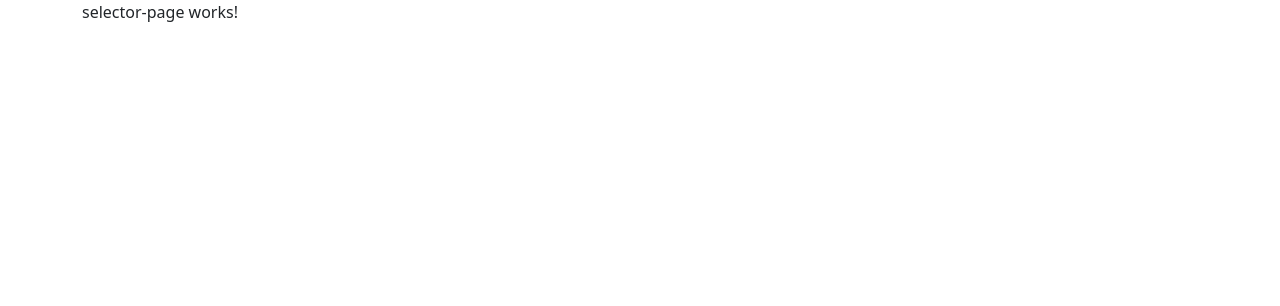
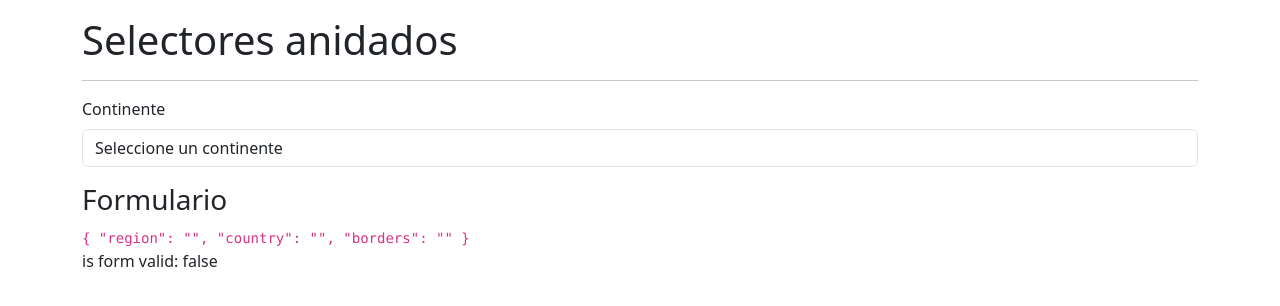
Before and after one commit to jhonnycgarcia/dev-talleres-selectores-app, an Angular app: page /selector in a window 1280 px wide. Shown: the top 306 px of the page. Built offline with nearby package versions, Linux system fonts and the light colour scheme.

Commit message:
Formulario reactivo - primer selector

```diff
--- a/src/app/countries/countries.module.ts
+++ b/src/app/countries/countries.module.ts
@@ -1,5 +1,6 @@
 import { NgModule } from '@angular/core';
 import { CommonModule } from '@angular/common';
+import { ReactiveFormsModule } from '@angular/forms';
 
 import { CountriesRoutingModule } from './countries-routing.module';
 import { SelectorPageComponent } from './pages/selector-page/selector-page.component';
@@ -11,7 +12,8 @@
   ],
   imports: [
     CommonModule,
-    CountriesRoutingModule
+    CountriesRoutingModule,
+    ReactiveFormsModule,
   ]
 })
 export class CountriesModule { }
--- a/src/app/countries/pages/selector-page/selector-page.component.html
+++ b/src/app/countries/pages/selector-page/selector-page.component.html
@@ -1 +1,28 @@
-<p>selector-page works!</p>
+<h1 class="mt-3">Selectores anidados</h1>
+<hr>
+
+<form [formGroup]="myForm" (ngSubmit)="onSubmit()" autocomplete="off">
+
+  <!-- Region -->
+   <div class="row mb-3">
+    <div class="col">
+      <label for="region" class="form-label">Continente</label>
+      <select
+        name="region" id="region"
+        formControlName="region"
+        class="form-control"
+      >
+        <option value="">Seleccione un continente</option>
+      </select>
+    </div>
+   </div>
+
+</form>
+
+<h3>Formulario</h3>
+<code>
+  {{ myForm.value | json }}
+</code>
+<p>
+  is form valid: {{ myForm.valid | json }}
+</p>
--- a/src/app/countries/pages/selector-page/selector-page.component.ts
+++ b/src/app/countries/pages/selector-page/selector-page.component.ts
@@ -1,4 +1,5 @@
 import { Component } from '@angular/core';
+import { FormBuilder, FormGroup, Validators } from '@angular/forms';
 
 @Component({
   selector: 'countries-selector-page',
@@ -7,4 +8,17 @@
 })
 export class SelectorPageComponent {
 
+  public myForm: FormGroup = this.fb.group({
+    region: ['', Validators.required],
+    country: ['', Validators.required],
+    borders: ['', Validators.required],
+  });
+
+  constructor(
+    private fb: FormBuilder
+  ) { }
+
+  onSubmit() {
+
+  }
 }
```
